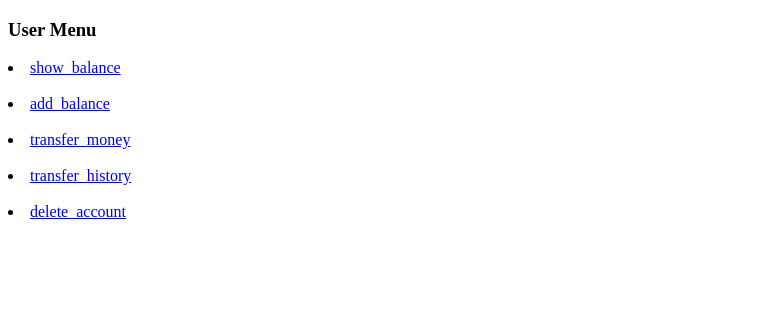
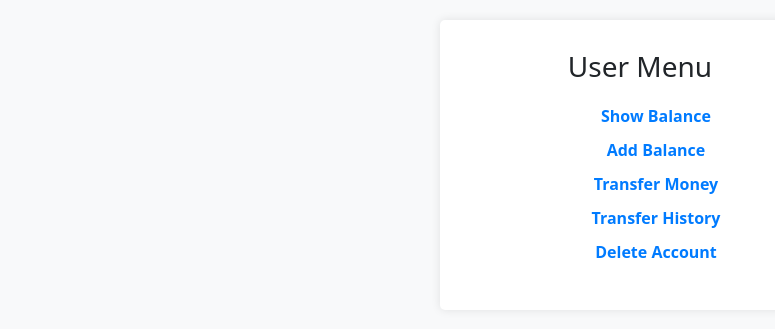
Before and after one commit to bekhruzjanoff/project_exam, a Flask app: template templates/user_menu.html in a window 1280 px wide. Shown: the top 329 px of the page, without its empty margins (0-775 px from the left). Run offline with Flask 3, Linux system fonts and the light colour scheme; the template is opened without the code that fills it, so the values that code supplies are empty.

Commit message:
Update user_menu.html

```diff
--- a/templates/user_menu.html
+++ b/templates/user_menu.html
@@ -1,18 +1,71 @@
-<!doctype html>
+<!DOCTYPE html>
 <html lang="en">
 <head>
     <meta charset="UTF-8">
-    <meta name="viewport"
-          content="width=device-width, user-scalable=no, initial-scale=1.0, maximum-scale=1.0, minimum-scale=1.0">
+    <meta name="viewport" content="width=device-width, initial-scale=1.0">
     <meta http-equiv="X-UA-Compatible" content="ie=edge">
     <title>User Page</title>
+
+    <!-- Bootstrap CSS -->
+    <link href="https://cdn.jsdelivr.net/npm/bootstrap@5.3.0/dist/css/bootstrap.min.css" rel="stylesheet">
+
+    <!-- Custom CSS -->
+    <style>
+        body {
+            background-color: #f8f9fa;
+            padding: 20px;
+        }
+
+        .user-menu {
+            max-width: 400px;
+            margin: auto;
+            background: #fff;
+            padding: 30px;
+            border-radius: 5px;
+            box-shadow: 0px 0px 10px 0px rgba(0, 0, 0, 0.1);
+            text-align: center;
+        }
+
+        .user-menu h3 {
+            margin-bottom: 20px;
+        }
+
+        .user-menu li {
+            list-style-type: none;
+            margin-bottom: 10px;
+        }
+
+        .user-menu li a {
+            text-decoration: none;
+            color: #007bff;
+            font-weight: bold;
+        }
+
+        .user-menu li a:hover {
+            text-decoration: underline;
+        }
+    </style>
 </head>
 <body>
-    <h3>User Menu</h3>
-    <li><a href="show_balance">show_balance</a></li><br>
-    <li><a href="add_balance">add_balance</a></li><br>
-    <li><a href="transfer_money">transfer_money</a></li><br>
-    <li><a href="transfer_history">transfer_history</a></li><br>
-    <li><a href="delete_account">delete_account</a></li><br>
+<div class="container">
+    <div class="user-menu">
+        <h3>User Menu</h3>
+        <ul>
+            <li><a href="show_balance">Show Balance</a></li>
+            <li><a href="add_balance">Add Balance</a></li>
+            <li><a href="transfer_money">Transfer Money</a></li>
+            <li><a href="transfer_history">Transfer History</a></li>
+            <li><a href="delete_account">Delete Account</a></li>
+        </ul>
+    </div>
+</div>
+
+<!-- Bootstrap Bundle with Popper -->
+<script src="https://cdn.jsdelivr.net/npm/bootstrap@5.3.0/dist/js/bootstrap.bundle.min.js"></script>
+
+<!-- Your custom JavaScript -->
+<script>
+    // Example: Add custom JavaScript if needed
+</script>
 </body>
 </html>
```
